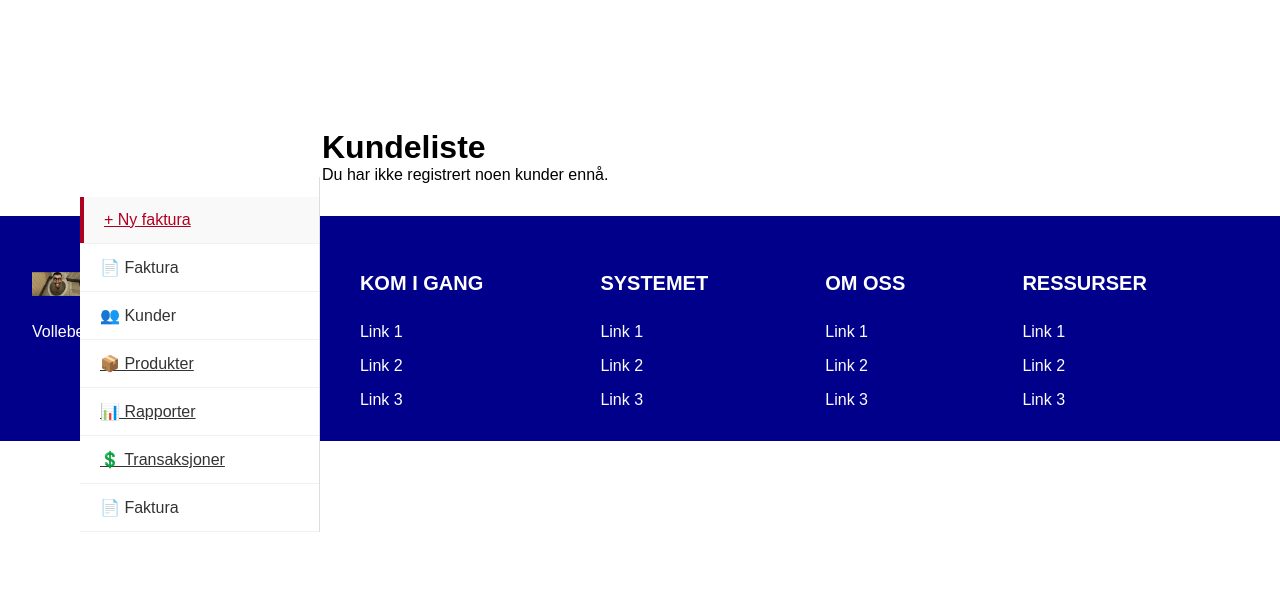
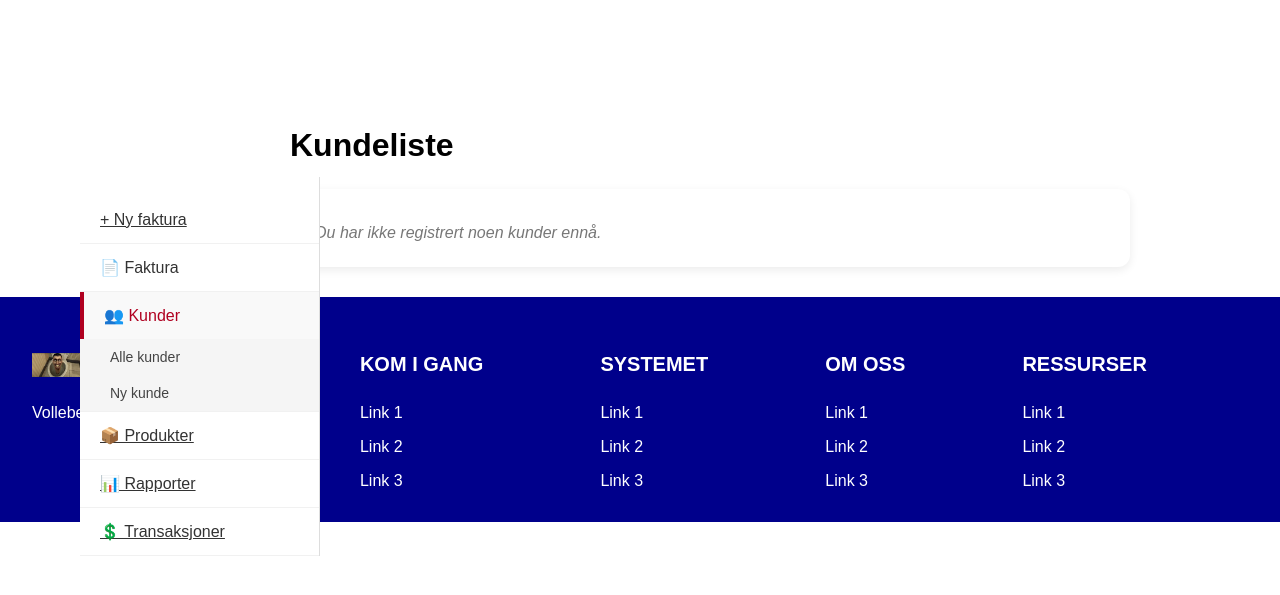
Before and after one commit to kevinuyphan-lgtm/test, a Flask app: page /kundeliste in a window 1280 px wide. Shown: the part 103-698 px from the top of the page. Run offline with Flask 3, Linux system fonts and the light colour scheme; the visitor is signed in with stand-in values (Sample User, id 1).

Commit message:
Update kundeliste.html

```diff
--- a/nettside/templates/kundeliste.html
+++ b/nettside/templates/kundeliste.html
@@ -3,6 +3,7 @@
 {% block head %}
     <title>Kundeliste</title>
     <link rel="stylesheet" href="{{ url_for('static', filename='style_sidebar.css') }}">
+    <link rel="stylesheet" href="{{ url_for('static', filename='style_kundeliste.css') }}">
     <script src="/static/javascript/sidebar-java.js"></script>
 {% endblock %}
 
@@ -10,8 +11,9 @@
 
 <div class="sidebar">
   <ul class="sidebar-links">
+
     <li class="sidebar-item">
-        <a class="dropdown-btn active" href="{{ url_for('tjenester') }}">+ Ny faktura</a>
+        <a class="dropdown-btn" href="{{ url_for('tjenester') }}">+ Ny faktura</a>
     </li>
 
     <li class="sidebar-item">
@@ -22,10 +24,10 @@
       </div>
     </li>
 
-    <li class="sidebar-item">
-  <button class="dropdown-btn">👥 Kunder</button>
-  <div class="dropdown-content">
-    <a href="{{ url_for('kundeliste') }}">Alle kunder</a>
+    <li class="sidebar-item open">
+      <button class="dropdown-btn active">👥 Kunder</button>
+      <div class="dropdown-content" style="display: flex;">
+        <a href="{{ url_for('kundeliste') }}" class="active">Alle kunder</a>
         <a href="{{ url_for('ny_kunde') }}">Ny kunde</a>
       </div>
     </li>
@@ -34,29 +36,26 @@
     <li><a href="#">📊 Rapporter</a></li>
     <li><a href="#">💲 Transaksjoner</a></li>
 
-        <li class="sidebar-item">
-        <button class="dropdown-btn">📄 Faktura</button>
-        <div class="dropdown-content">
-            <a href="/mine-filer">Mine fakturaer</a>  <!-- <-- link to personal files -->
-            <a href="#">Sendte</a>
-        </div>
-        </li>
   </ul>
 </div>
 
+
 <div class="container">
-
     <h1>Kundeliste</h1>
 
+    <div class="table-card">
+
         {% if kunder|length == 0 %}
-        <p>Du har ikke registrert noen kunder ennå.</p>
+            <p class="no-data">Du har ikke registrert noen kunder ennå.</p>
         {% else %}
-    <table class="data-table">
+
+        <table>
             <thead>
                 <tr>
                     <th>Navn</th>
-                <th>E-post</th>
-                <th>Telefon</th>
+                    <th>Adresse</th>
+                    <th>Org.nr</th>
+                    <th>Referanse</th>
                 </tr>
             </thead>
 
@@ -64,14 +63,16 @@
                 {% for kunde in kunder %}
                 <tr>
                     <td>{{ kunde.navn }}</td>
-                <td>{{ kunde.epost }}</td>
-                <td>{{ kunde.telefon }}</td>
+                    <td>{{ kunde.adresse }}</td>
+                    <td>{{ kunde.orgnr }}</td>
+                    <td>{{ kunde.referanse }}</td>
                 </tr>
                 {% endfor %}
             </tbody>
         </table>
+
         {% endif %}
-
+    </div>
 </div>
 
 {% endblock %}
```
Lines whose indentation alone changed are shown as unchanged.
